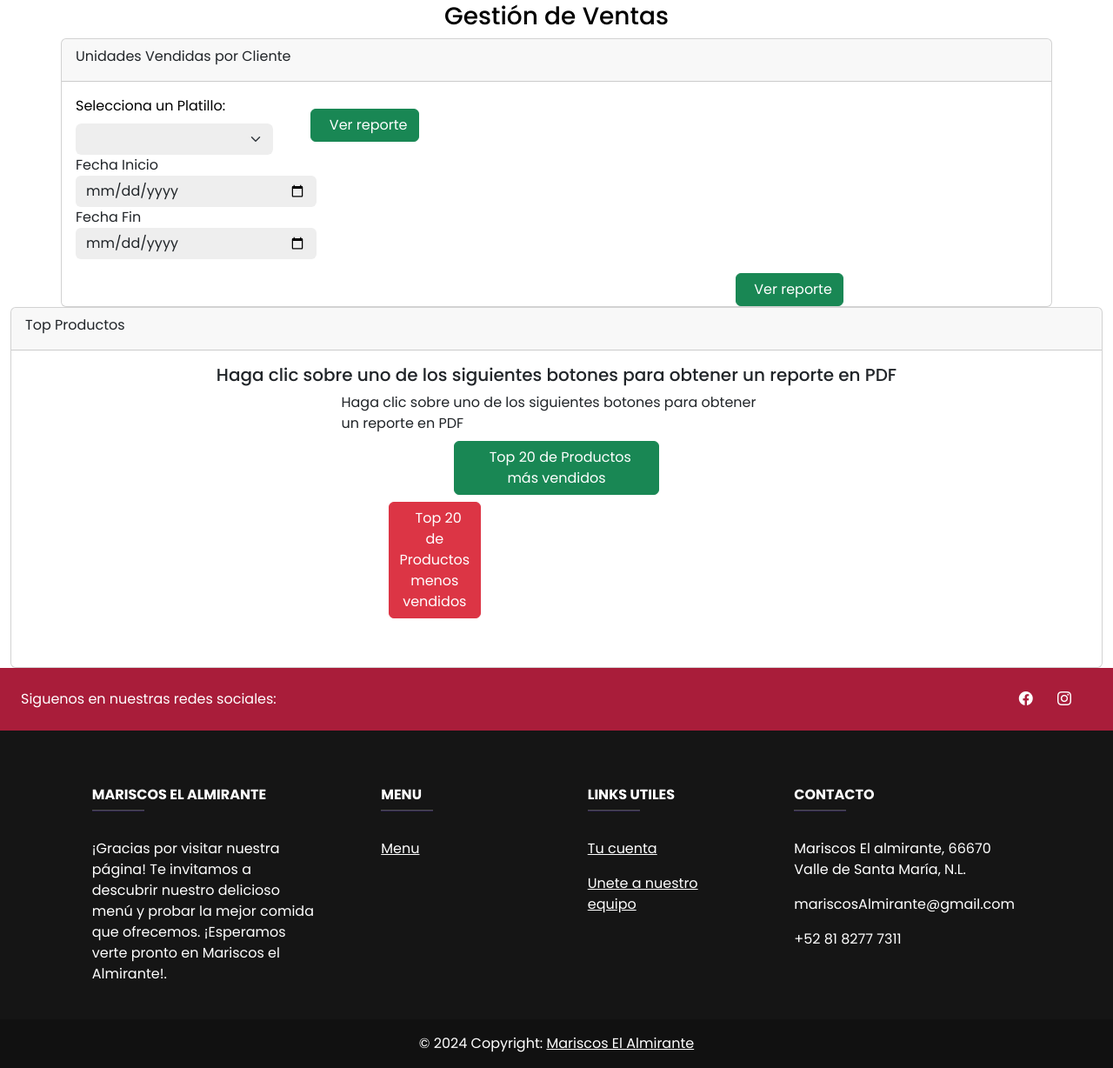
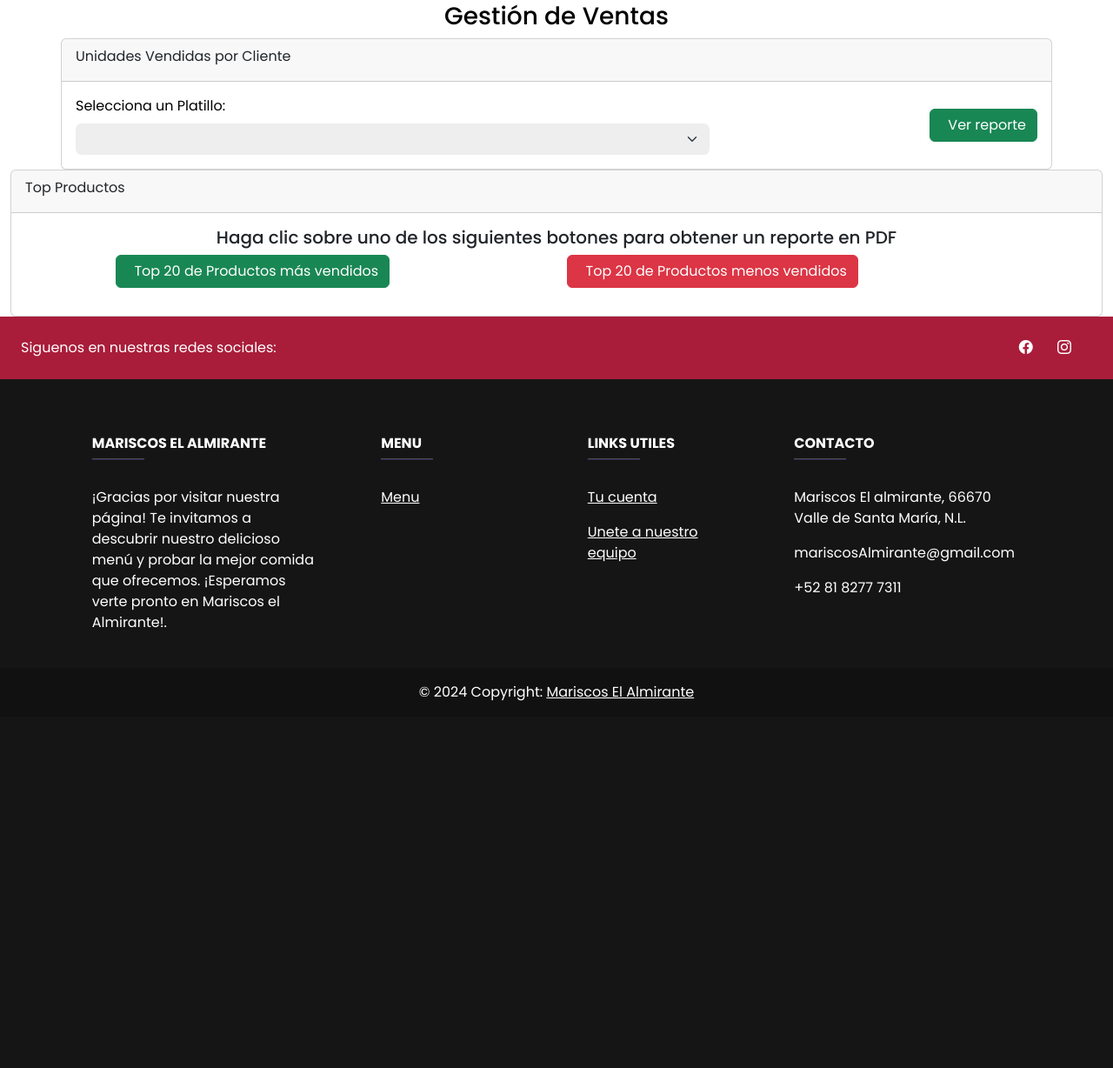
Before and after one commit to MaximoCoder/ElAlmiranteWEB, a PHP site: template views/admin/Ventas.php in a window 1280 px wide. Shown: the part 202-1430 px from the top of the page at 87% size. After the commit the page ends 1008 px from the top, so only its background shows below. Run offline with PHP 8.4, Linux system fonts and the light colour scheme; the template is opened without the code that fills it, so the values that code supplies are empty; some libraries are stand-ins or nearby versions.

Commit message:
Update Ventas.php

```diff
--- a/views/admin/Ventas.php
+++ b/views/admin/Ventas.php
@@ -1,4 +1,3 @@
-
 <!-- NAVBAR -->
 <nav>
     <i class='bx bx-menu'></i>
@@ -35,15 +34,8 @@
                         <div class="card-title">Unidades Vendidas por Cliente</div>
                     </div>
                     <div class="card-body">
-
                     <div class="row">
                         <div class="col-md-8">
-                    <div class="row">
-                        <div class="col-md-8">
-
-                        <div class="row">
-                            <div class="col-md-6">
-
                             <label for="platillo" class="form-label text-black">Selecciona un Platillo:</label>
                             <select class="form-control form-select border-0 input-color" name="IdPlatillo" id="IdPlatillo" required>
                                 <?php if (!empty($platillos)) : ?>
@@ -65,38 +57,11 @@
 
                     </div>
                 </div>
-                            </div>
-                            <div class="col-md-3">
-                                <div class="form-group">
-                                    <label>Fecha Inicio</label>
-                                    <input type="date" name="date_from" class="form-control">
-                                </div>
-                            </div>
-                            <div class="col-md-3">
-                                <div class="form-group">
-                                    <label>Fecha Fin</label>
-                                    <input type="date" name="date_to" class="form-control">
-                                </div>
-                            </div>
-
-                        </div>
-                        <div class="row">
-                            <div class="col-md-8"></div>
-                            <div class="col-md-4" >
-                                <button id="btn-rpt-unidades-vendidas-cliente" class="btn btn-block btn-success">
-                                    <i class="fa fa-file-alt fa-1x"></i>&nbsp;&nbsp;Ver reporte
-                                </button>
-                            </div>
-                        </div>
-                    </div>
-                </div>
-
                 <div class="card card-primary">
                     <div class="card-header">
                         <div class="card-title">Top Productos</div>
                     </div>
                     <div class="card-body">
-
                         <h5>
                             <div class="row mb-2 text-center">
                                 <label>Haga clic sobre uno de los siguientes botones para obtener un reporte en PDF</label>
@@ -104,42 +69,15 @@
                         </h5>
                         <div class="row mb-2 d-flex justify-content-center">
                             <div class="col-md-5 mb-2">
-
-                        <div class="row mb-2">
-                            <label>Haga clic sobre uno de los siguientes botones para obtener un reporte en PDF</label>
-                        </div>
-                        <div class="row mb-2">
-                            <div class="col-md-3"></div>
-                            <div class="col-md-6" >
-
                                 <button id="btn-rpt-top-mas-vendido" class="btn btn-block btn-success">
                                     <i class="fa fa-file-alt fa-1x"></i>&nbsp;&nbsp;Top 20 de Productos más vendidos
                                 </button>
                             </div>
-
                             <div class="col-md-5 mb-2">
-
-                            <div class="col-md-5 mb-2">
-
-                            <div class="col-md-3"></div>
-                        </div>
-                        <div class="row mb-2">
-                            <div class="col-md-3"></div>
-                            <div class="col-md-6">
-
                                 <button id="btn-rpt-top-menos-vendido" class="btn btn-block btn-danger">
                                     <i class="fa fa-file-alt fa-1x"></i>&nbsp;&nbsp;Top 20 de Productos menos vendidos
                                 </button>
                             </div>
-                        </div>
-                    </div>
-                </div>
-
-                        </div>
-                    </div>
-                </div>
-
-                            <div class="col-md-3"></div>
                         </div>
                     </div>
                 </div>
@@ -167,15 +105,4 @@ document.getElementById('btn-rpt-top-menos-vendido').addEventListener('click', f
     window.open('/admin/ventas/generarTopPlatillosMenosVendidosPdf', '_blank');
 });
 
-$(document).on("click", "#btn-rpt-unidades-vendidas-cliente", function(){
-    window.open("../../models/PdfModel");
-});
-
-    document.getElementById('btn-rpt-top-mas-vendido').addEventListener('click', function() {
-        window.location.href = '/admin/Ventas/reporte?mode=1';
-    });
-
-    document.getElementById('btn-rpt-top-menos-vendido').addEventListener('click', function() {
-        window.location.href = '/admin/Ventas/reporte?mode=2';
-    });
 </script>
```
